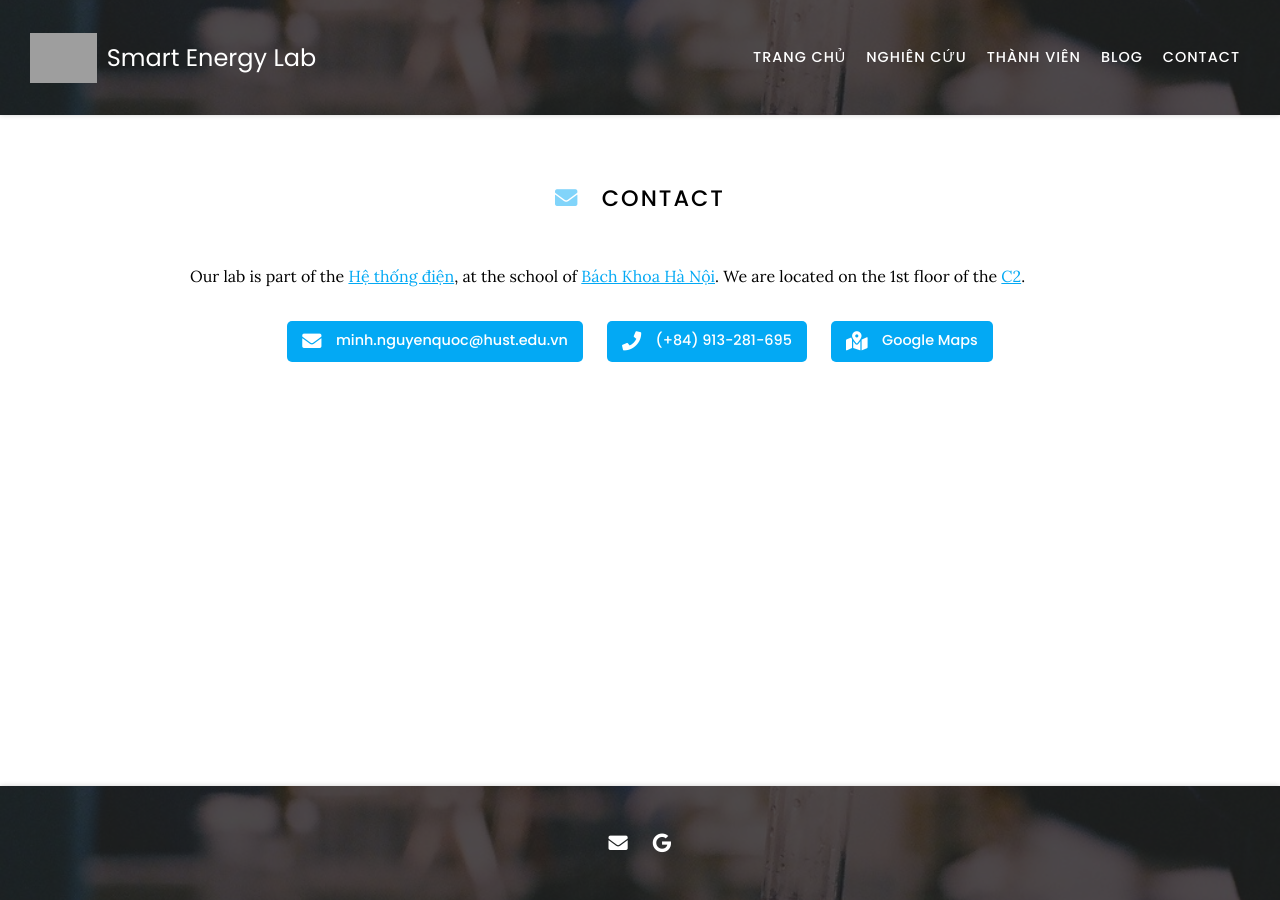
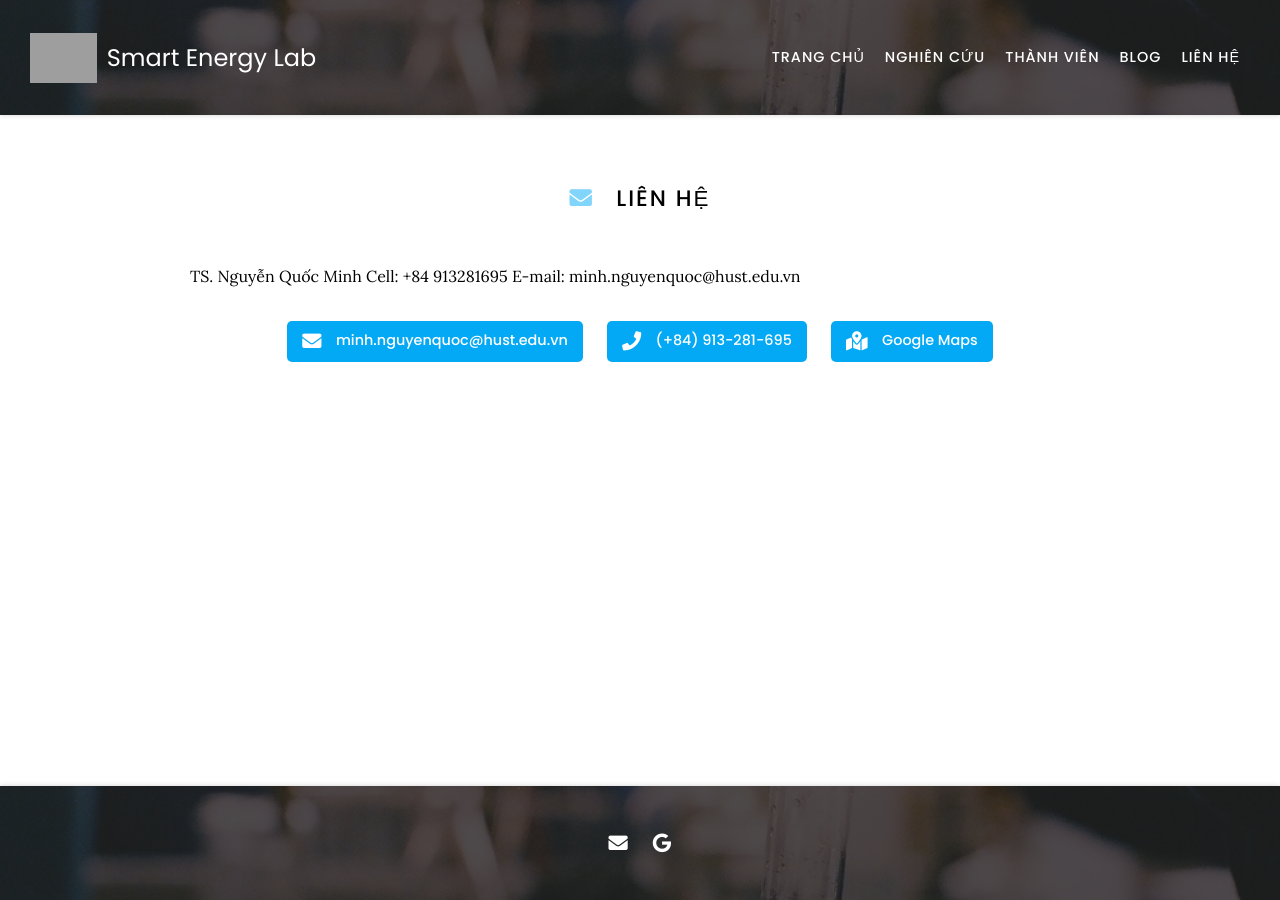
Before and after one commit to selabhust/home, a Jekyll site: the page built from contact/index.md, in a window 1280 px wide. Built offline with Jekyll 4.4.1, drawn with Linux system fonts in a browser that asks for light colours; nearby versions of some CDN libraries; grey boxes are pictures that could not be loaded.

Commit message:
Update index.md

```diff
--- a/contact/index.md
+++ b/contact/index.md
@@ -1,14 +1,14 @@
 ---
-title: Contact
+title: Liên hệ
 nav:
   order: 5
   tooltip: Email, address, and location
 ---
 
-# <i class="fas fa-envelope"></i>Contact
-
-Our lab is part of the [Hệ thống điện](), at the school of [Bách Khoa Hà Nội]().
-We are located on the 1st floor of the [C2]().
+# <i class="fas fa-envelope"></i>Liên hệ
+TS. Nguyễn Quốc Minh
+Cell: +84 913281695
+E-mail: minh.nguyenquoc@hust.edu.vn
 
 {%
   include link.html
```
